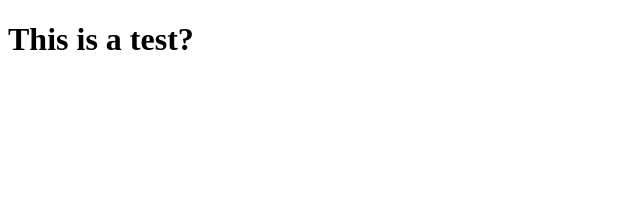
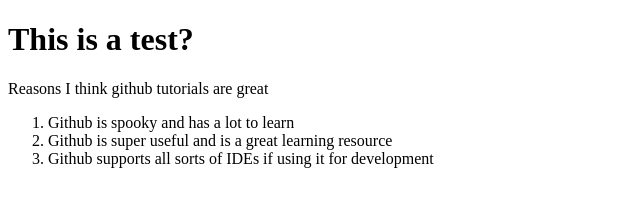
Before and after one commit to wbeard01-bit/wbeard01-bit.github.io, a plain HTML site: page index.html in a window 1280 px wide. Shown: the whole page, without its empty margins (0-640 px from the left). Drawn offline with Linux system fonts and the light colour scheme.

Commit message:
Updated index.html

```diff
--- a/index.html
+++ b/index.html
@@ -5,5 +5,13 @@
 </head>
 <body>
 <h1>This is a test?</h1>
+<p>
+Reasons I think github tutorials are great
+<ol>
+<li>Github is spooky and has a lot to learn</li>
+<li>Github is super useful and is a great learning resource</li>
+<li>Github supports all sorts of IDEs if using it for development</li>
+</ol>
+</p>
 </body>
 </html>
```
